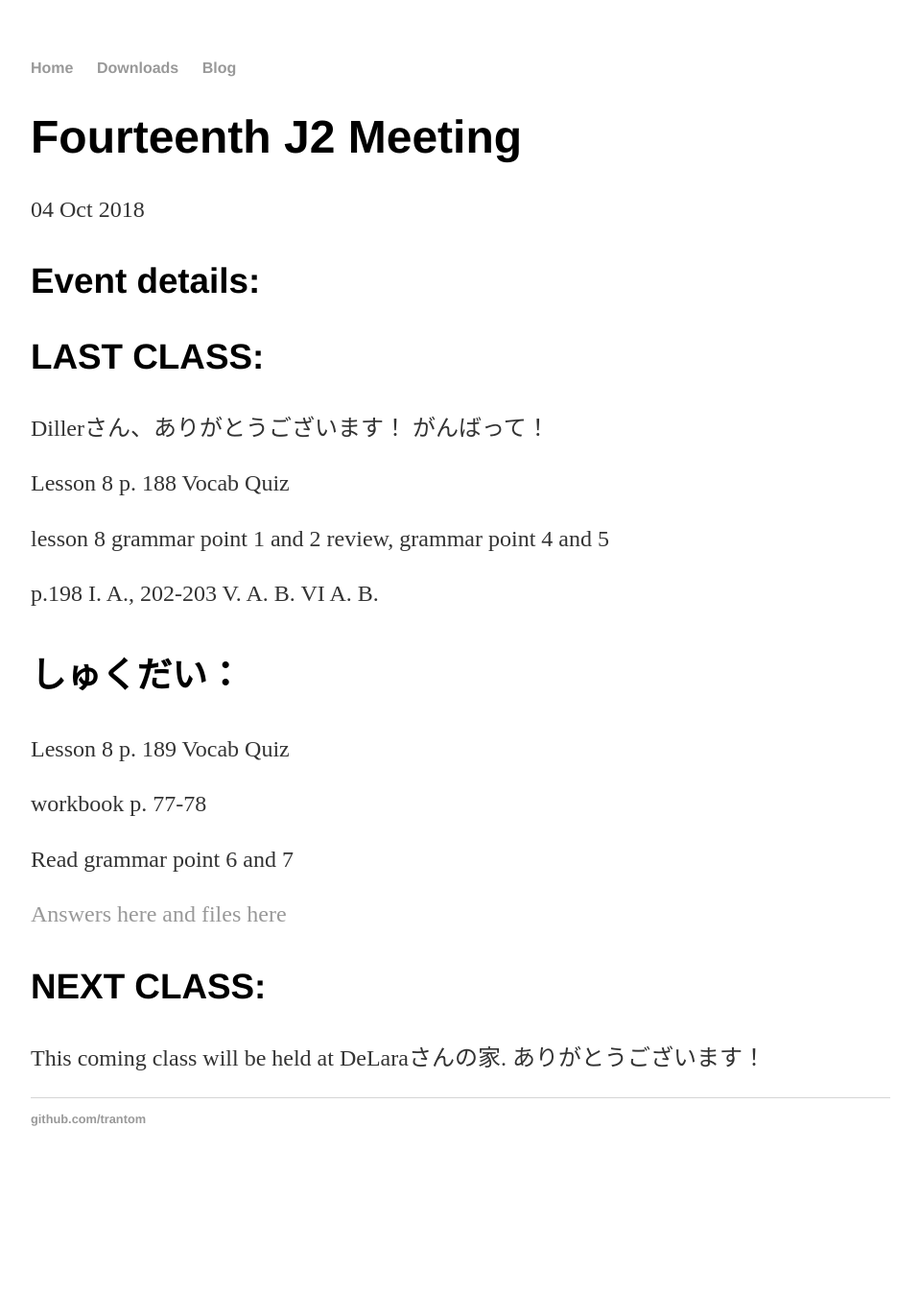
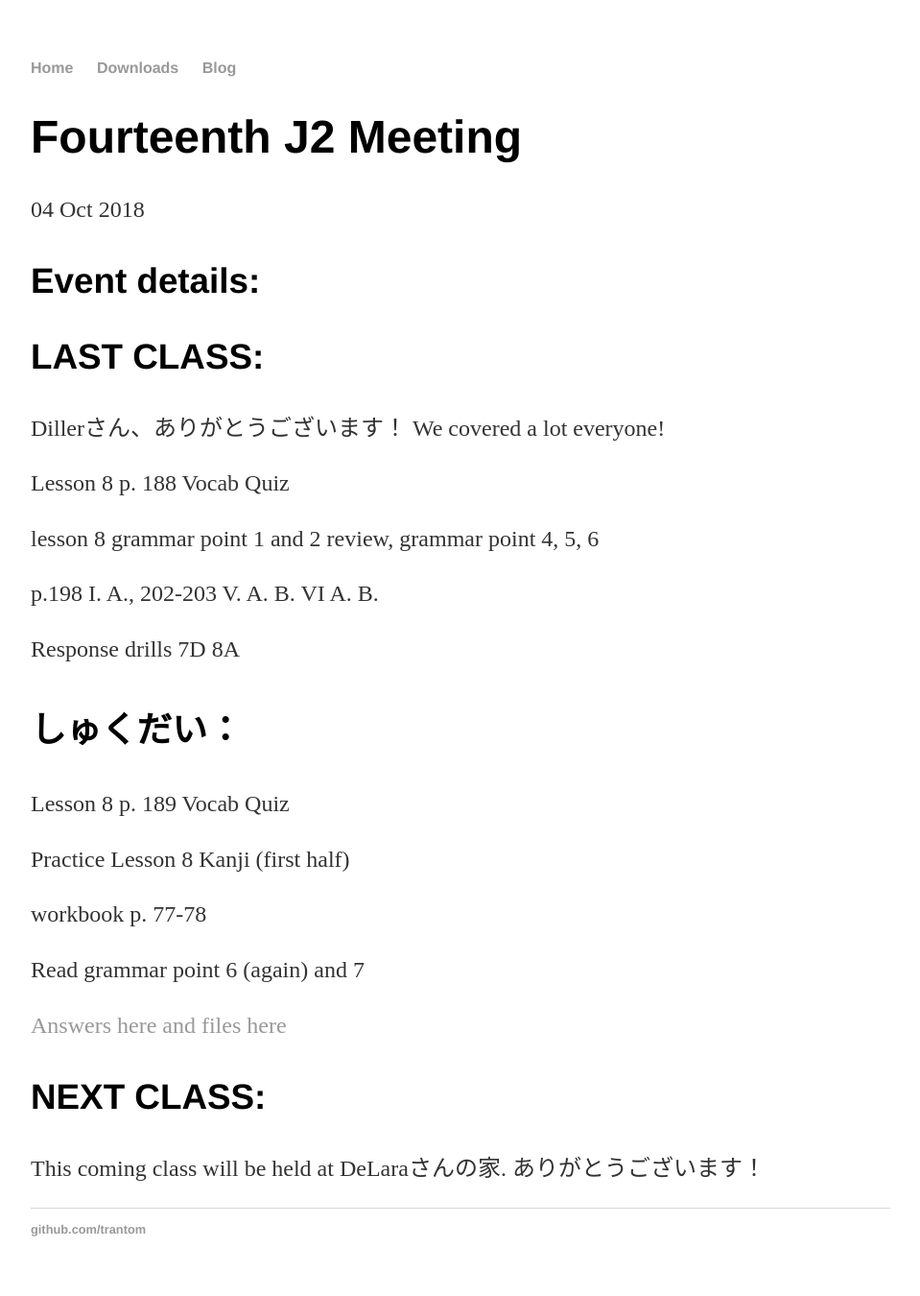
Before and after one commit to trantom/sawada-sensei-no-ato, a Jekyll site: the page built from _posts/2018-10-04-student-j2-meeting-14.md, in a window 1280 px wide. Shown: the whole page at 96% size, without its empty margins (160-1119 px from the left). Built offline with Jekyll 4.4.1, drawn with Linux system fonts in a browser that asks for light colours; before the commit the page ends 1235 px from its top, so only the background shows below that.

Commit message:
Some modifications to meeting 14 post

```diff
--- a/_posts/2018-10-04-student-j2-meeting-14.md
+++ b/_posts/2018-10-04-student-j2-meeting-14.md
@@ -9,21 +9,25 @@ linkreference: student-j2-meeting-14
 
 ### LAST CLASS:
 
-Dillerさん、ありがとうございます！ がんばって！
+Dillerさん、ありがとうございます！ We covered a lot everyone!
 
 Lesson 8 p. 188 Vocab Quiz
 
-lesson 8 grammar point 1 and 2 review, grammar point 4 and 5
+lesson 8 grammar point 1 and 2 review, grammar point 4, 5, 6
 
 p.198 I. A., 202-203 V. A. B. VI A. B.
+
+Response drills 7D 8A
 
 ### しゅくだい：
 
 Lesson 8 p. 189 Vocab Quiz
 
+Practice Lesson 8 Kanji (first half)
+
 workbook p. 77-78
 
-Read grammar point 6 and 7
+Read grammar point 6 (again) and 7
 
 [Answers here and files here](https://trantom.github.io/sawada-sensei-no-ato/downloads/)
 
```
